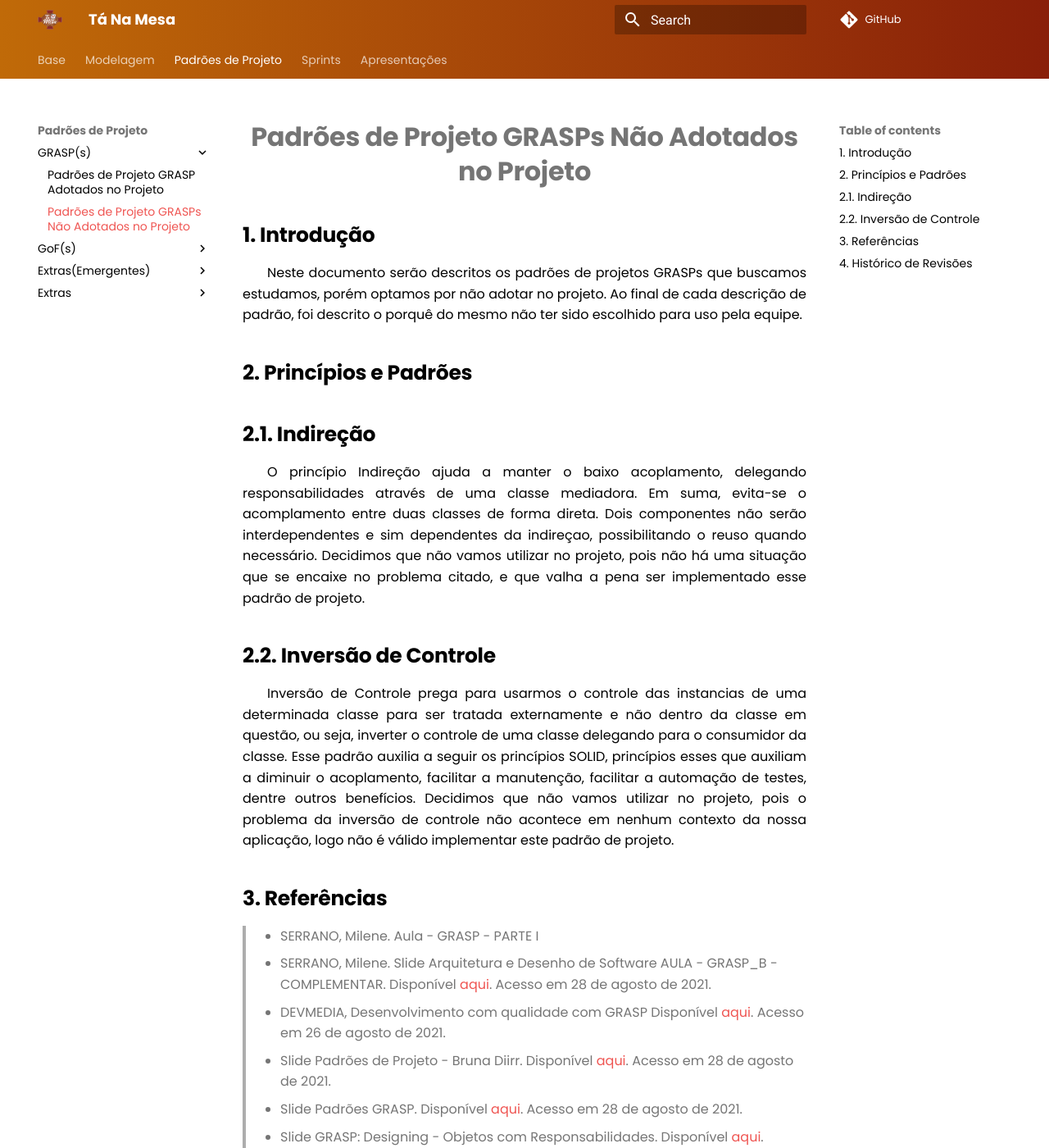
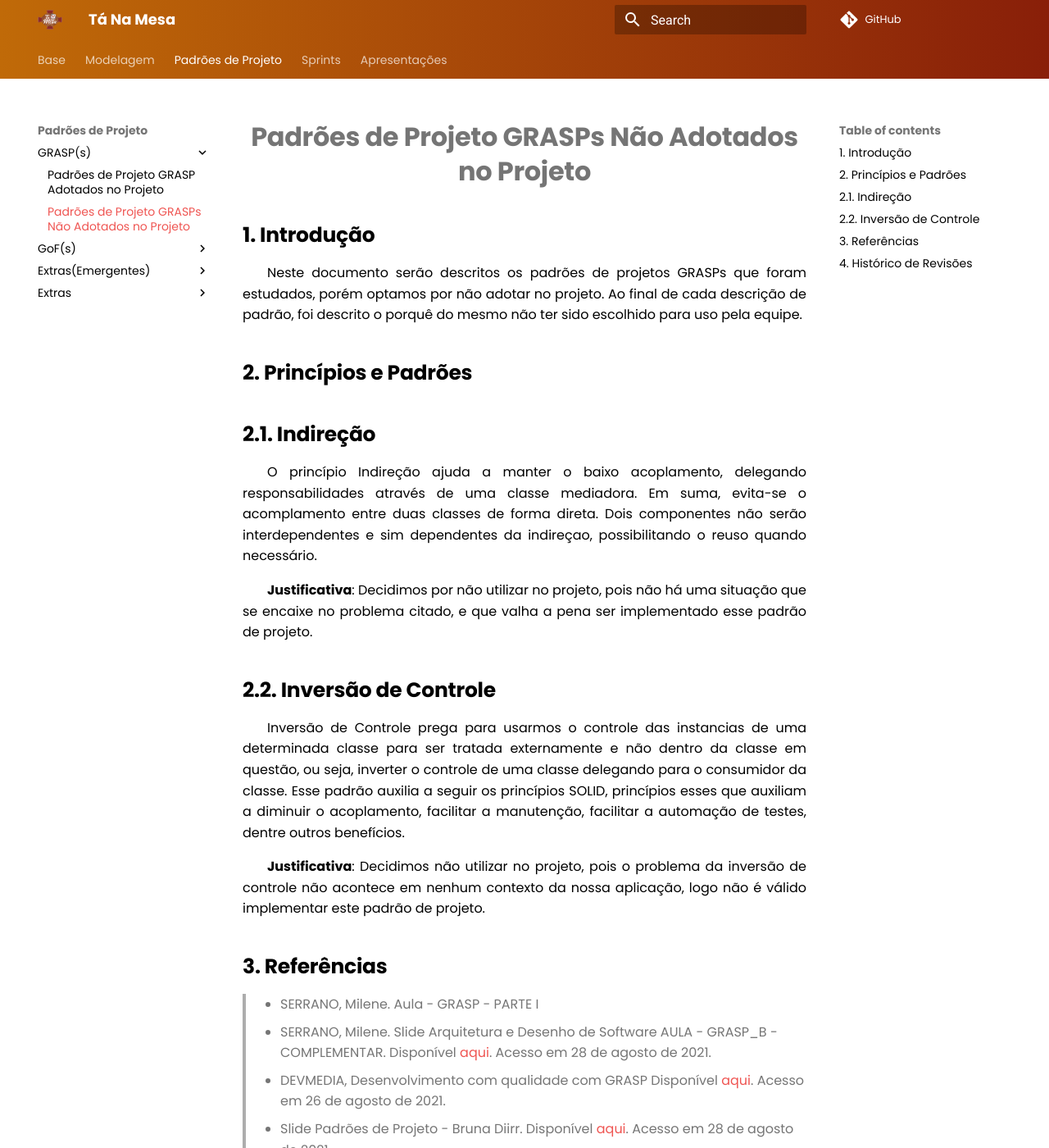
Before and after one commit to UnBArqDsw2021-1/2021.1_G02_TaNaMesa_docs, an MkDocs documentation site: the page built from docs/3-Padroes-de-Projeto/GRASPs/Padroes-Nao-Adotados-no-Projeto.md, in a window 1280 px wide and 1400 px high. Shown: the whole window at 82% size. Built offline with MkDocs 1.6.1 and Material for MkDocs 9.7.7, drawn with Linux system fonts in a browser that asks for light colours; comment, search, counter and statistics services are not loaded.

Commit message:
(#99) Destacando justificativas

```diff
--- a/docs/3-Padroes-de-Projeto/GRASPs/Padroes-Nao-Adotados-no-Projeto.md
+++ b/docs/3-Padroes-de-Projeto/GRASPs/Padroes-Nao-Adotados-no-Projeto.md
@@ -1,23 +1,19 @@
 # Padrões de Projeto GRASPs Não Adotados no Projeto
 ## 1. Introdução
-Neste documento serão descritos os padrões de projetos GRASPs que buscamos estudamos, porém optamos por não adotar no projeto.
+Neste documento serão descritos os padrões de projetos GRASPs que foram estudados, porém optamos por não adotar no projeto.
 Ao final de cada descrição de padrão, foi descrito o porquê do mesmo não ter sido escolhido para uso pela equipe.
 
 ## 2. Princípios e Padrões
 ## 2.1. Indireção
-O princípio Indireção ajuda a manter o baixo acoplamento, delegando responsabilidades através
-de uma classe mediadora. Em suma, evita-se o acomplamento entre duas classes de forma direta.
-Dois componentes não serão interdependentes e sim dependentes da indireçao, possibilitando o reuso quando necessário.
-Decidimos que não vamos utilizar no projeto, pois não há uma situação que se encaixe no problema citado, e que valha a pena
-ser implementado esse padrão de projeto.
+O princípio Indireção ajuda a manter o baixo acoplamento, delegando responsabilidades através de uma classe mediadora. Em suma, evita-se o acomplamento entre duas classes de forma direta. Dois componentes não serão interdependentes e sim dependentes da indireçao, possibilitando o reuso quando necessário.
+
+**Justificativa**: Decidimos por não utilizar no projeto, pois não há uma situação que se encaixe no problema citado, e que valha a pena ser implementado esse padrão de projeto.
 
 ## 2.2. Inversão de Controle
-Inversão de Controle prega para usarmos o controle das instancias de uma determinada classe para ser tratada externamente e
-não dentro da classe em questão, ou seja, inverter o controle de uma classe delegando para o consumidor da classe. Esse padrão
-auxilia a seguir os princípios SOLID, princípios esses que auxiliam a diminuir o acoplamento, facilitar a manutenção, facilitar a
-automação de testes, dentre outros benefícios.
-Decidimos que não vamos utilizar no projeto, pois o problema da inversão de controle não acontece em nenhum contexto da nossa aplicação,
-logo não é válido implementar este padrão de projeto.
+Inversão de Controle prega para usarmos o controle das instancias de uma determinada classe para ser tratada externamente e não dentro da classe em questão, ou seja, inverter o controle de uma classe delegando para o consumidor da classe. Esse padrão
+auxilia a seguir os princípios SOLID, princípios esses que auxiliam a diminuir o acoplamento, facilitar a manutenção, facilitar a automação de testes, dentre outros benefícios.
+
+**Justificativa**: Decidimos não utilizar no projeto, pois o problema da inversão de controle não acontece em nenhum contexto da nossa aplicação, logo não é válido implementar este padrão de projeto.
 
 ## 3. Referências
 > - SERRANO, Milene. Aula - GRASP - PARTE I
```
